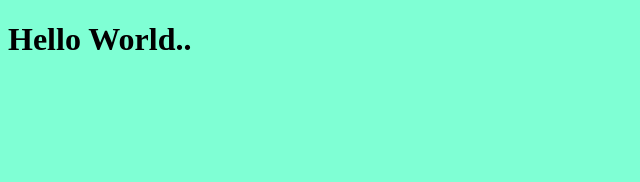
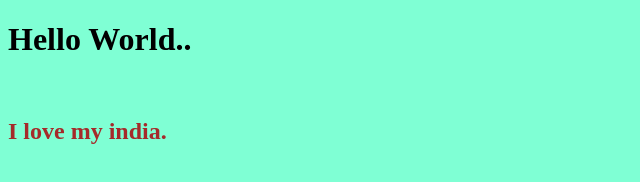
Before and after one commit to harsh0444/git-practice, a plain HTML site: page index.html in a window 1280 px wide. Shown: the whole page, without its empty margins (0-640 px from the left). Drawn offline with Linux system fonts and the light colour scheme.

Commit message:
doing changes in files

```diff
--- a/index.html
+++ b/index.html
@@ -9,5 +9,7 @@
 </head>
 <body>
     <h1>Hello World..</h1>
+    <br>
+    <h2>I love my india.</h2>
 </body>
 </html>
--- a/style.css
+++ b/style.css
@@ -1,3 +1,7 @@
 body{
     background-color: aquamarine;
 }
+
+h2{
+    color: brown;
+}
```
